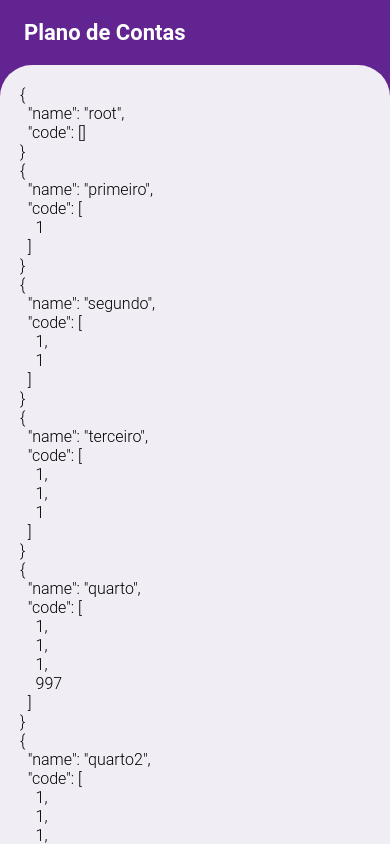
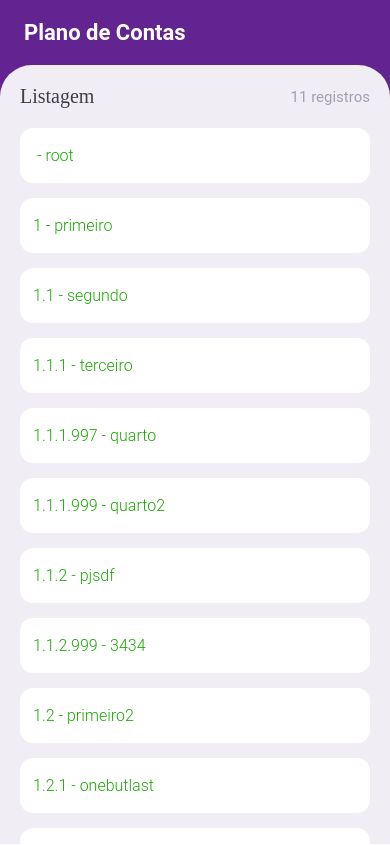
Before and after one commit to yagofrancia/alist, a React Native app: screen /Home in a window 390 px wide. Shown: the top 845 px of the page. Built offline with nearby package versions, Linux system fonts and the light colour scheme; grey boxes are pictures that could not be loaded.

Commit message:
adding UI for list and items

```diff
--- /dev/null
+++ b/src/components/molecules/account-item/account-item.tsx
@@ -0,0 +1,21 @@
+import React from 'react';
+import {View} from 'react-native';
+import Text from '../../atoms/text/text';
+import styles from './styles';
+import Icon from '../../atoms/icon';
+
+type AccountItemProps = {
+  code: string;
+  name: string;
+};
+
+export default function AccountItem({code, name}: AccountItemProps) {
+  return (
+    <View style={styles.root}>
+      <Text style={styles.label} color="greenDark">
+        {code} - {name}
+      </Text>
+      <Icon name="ic_bin" height={20} width={20} />
+    </View>
+  );
+}
--- /dev/null
+++ b/src/components/molecules/account-item/index.ts
@@ -0,0 +1,4 @@
+import AccountItem from './account-item';
+export * from './account-item';
+
+export default AccountItem;
--- /dev/null
+++ b/src/components/molecules/account-item/styles.ts
@@ -0,0 +1,18 @@
+import {StyleSheet} from 'react-native';
+import R from '../../../res';
+
+const styles = StyleSheet.create({
+  root: {
+    backgroundColor: R.colors.foreground,
+    paddingVertical: 18,
+    paddingHorizontal: 13,
+    marginBottom: 15,
+    borderRadius: 13,
+    flexDirection: 'row',
+  },
+  label: {
+    flex: 1,
+  },
+});
+
+export default styles;
--- a/src/components/organisms/accounts/accounts.tsx
+++ b/src/components/organisms/accounts/accounts.tsx
@@ -2,6 +2,7 @@ import React from 'react';
 import {View} from 'react-native';
 import styles from './styles';
 import AccountService from '../../../services/account-service';
+import AccountItem from '../../molecules/account-item';
 import Text from '../../atoms/text/text';
 
 const dummyAsObject: NodeAccount = {
@@ -57,10 +58,20 @@ export default function Accounts() {
 
   return (
     <View style={styles.root}>
+      <View style={styles.header}>
+        <Text typography="rubik20_auto_regular" color="darkGray">
+          Listagem
+        </Text>
+        <Text typography="roboto15_auto_regular" color="lightGray">
+          {flattenedAccounts.length} registros
+        </Text>
+      </View>
       {flattenedAccounts.map(account => (
-        <Text key={account.code.join('')}>
-          {JSON.stringify(account, null, 2)}
-        </Text>
+        <AccountItem
+          key={account.code.join('')}
+          code={account.code.join('.')}
+          name={account.name}
+        />
       ))}
     </View>
   );
--- a/src/components/organisms/accounts/styles.ts
+++ b/src/components/organisms/accounts/styles.ts
@@ -9,6 +9,12 @@ const styles = StyleSheet.create({
     borderTopLeftRadius: 32,
     padding: 20,
   },
+  header: {
+    flexDirection: 'row',
+    alignItems: 'center',
+    justifyContent: 'space-between',
+    paddingBottom: 20,
+  },
 });
 
 export default styles;
--- a/src/res/colors.ts
+++ b/src/res/colors.ts
@@ -2,6 +2,11 @@ const colors = {
   background: '#622490',
   backgroundSecondary: '#F0EDF5',
   foreground: '#ffffff',
+  lightGray: '#A0A0B2',
+  mediumGray: '#6A6A6A',
+  darkGray: '#3D3D4C',
+  greenDark: '#1ba803',
+  orangeDark: '#E28856',
 };
 
 export default colors;
--- a/src/res/images.ts
+++ b/src/res/images.ts
@@ -2,6 +2,7 @@ const images = {
   ic_add: {uri: 'ic_add'},
   ic_arrow_left: {uri: 'ic_arrow_left'},
   ic_check: {uri: 'ic_check'},
+  ic_bin: {uri: 'ic_bin'},
 };
 
 export default images;
--- a/src/res/typographies.ts
+++ b/src/res/typographies.ts
@@ -6,11 +6,21 @@ const typographies = StyleSheet.create({
     fontSize: 22,
     fontWeight: '700',
   },
+  roboto15_auto_regular: {
+    fontFamily: 'Roboto',
+    fontSize: 15,
+    fontWeight: '400',
+  },
   roboto16_auto_regular: {
     fontFamily: 'Roboto',
     fontSize: 16,
     fontWeight: '300',
   },
+  rubik20_auto_regular: {
+    fontFamily: 'Rubik',
+    fontSize: 20,
+    fontWeight: '400',
+  },
 });
 
 export default typographies;
```
Also changed, not shown: flatten.js (+26 -26 lines), 6 other files (tests, documents, lock files or other folders).
